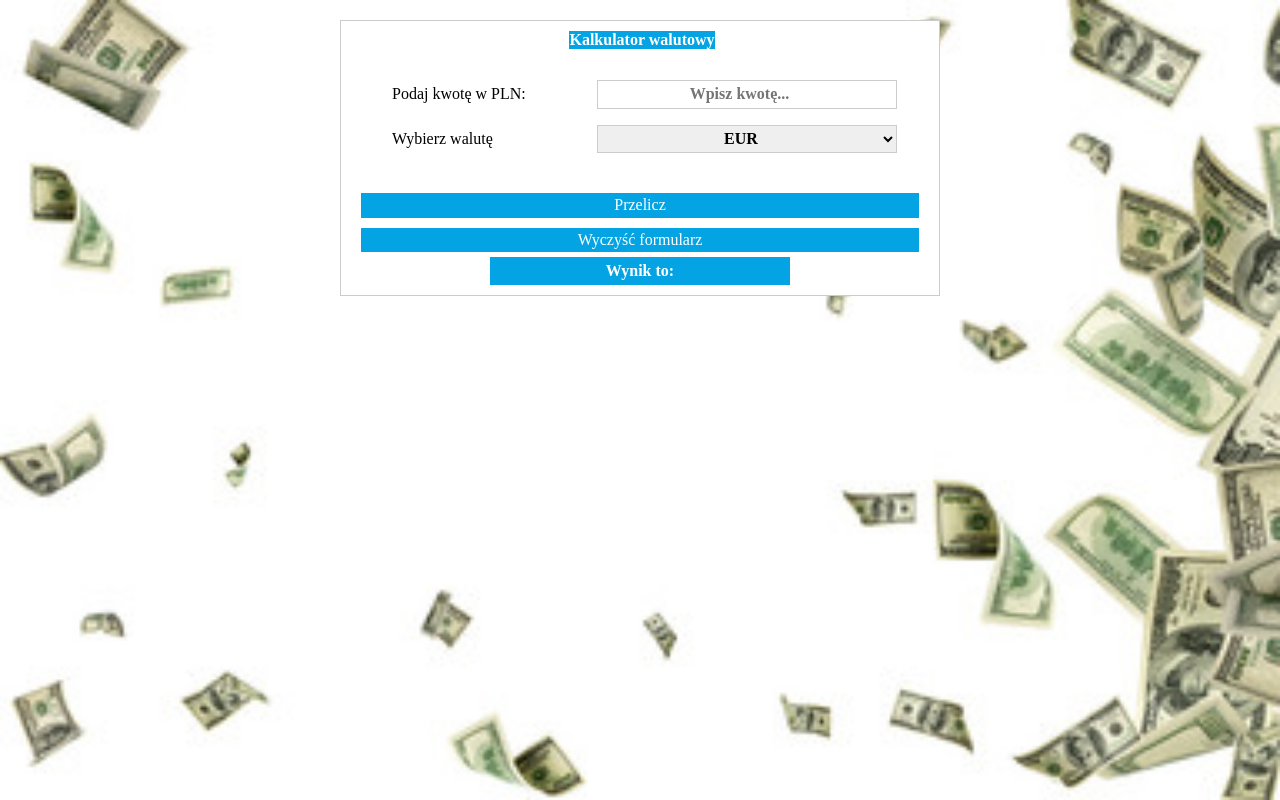
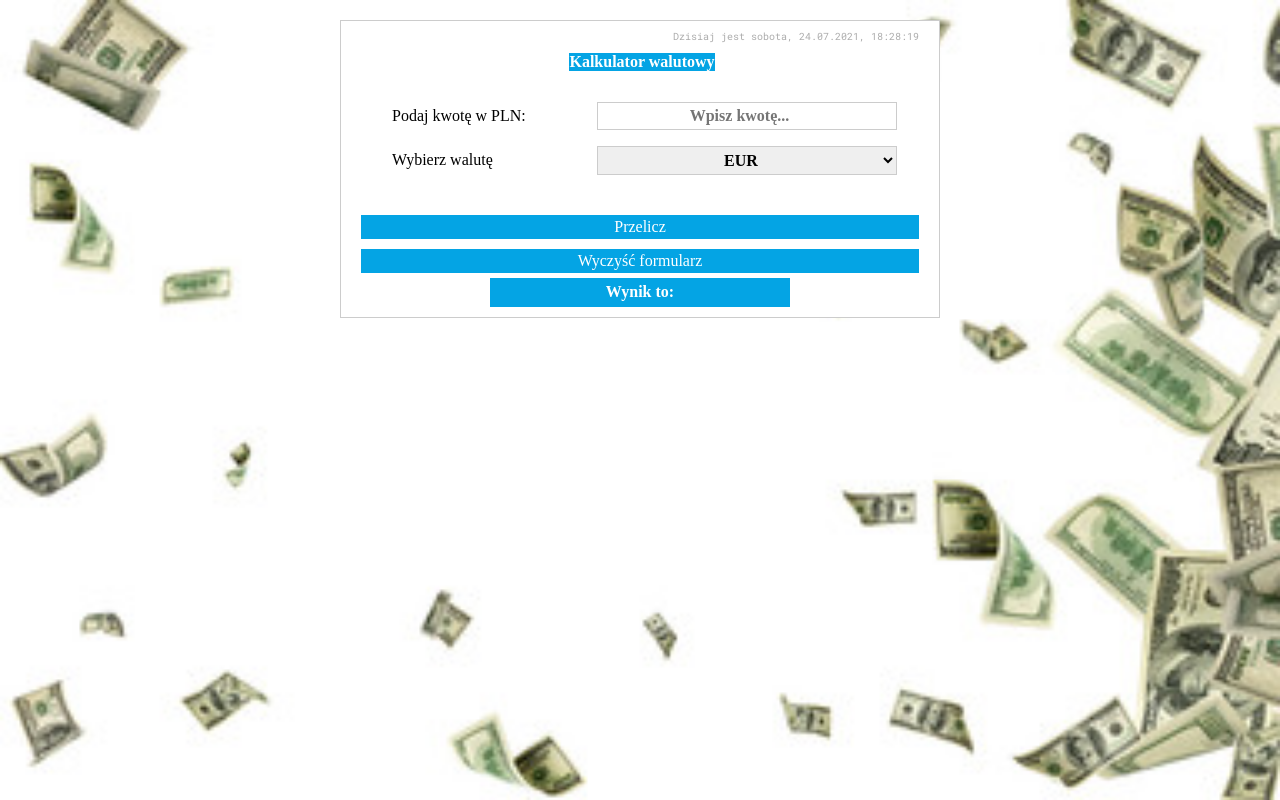
Before and after one commit to Przemek-Przybylak/Currency--Converter--React, a React (Create React App) app: page / in a window 1280 px wide. Built offline with nearby package versions, Linux system fonts and the light colour scheme.

Commit message:
refactoring, Time component added

```diff
--- a/src/Form/index.js
+++ b/src/Form/index.js
@@ -2,9 +2,12 @@ import "./style.css";
 import { useState } from "react";
 import { currencies } from "./currencies";
 import { Section } from "../Section";
+import { Time } from "../Time";
 
 export const Form = () => {
     const [result, setResult] = useState("");
+    const [currency, setCurrency] = useState(currencies[0].name);
+    const [amount, setAmount] = useState("");
 
     const getResult = (currency, amount) => {
         if (amount <= 0)
@@ -20,9 +23,6 @@ export const Form = () => {
         })
     };
 
-    const [currency, setCurrency] = useState(currencies[0].name);
-    const [amount, setAmount] = useState("");
-
     const onFormSubmit = (event) => {
         event.preventDefault();
         getResult(currency, amount);
@@ -34,9 +34,9 @@ export const Form = () => {
     };
 
     return (
-        <form className="form"
-        >
+        <form className="form">
             <div className="form__container">
+                <Time />
                 <fieldset className="form__fieldset">
                     <legend className="form__description">Kalkulator walutowy</legend>
                     <p className="forn__paragraph">
```
